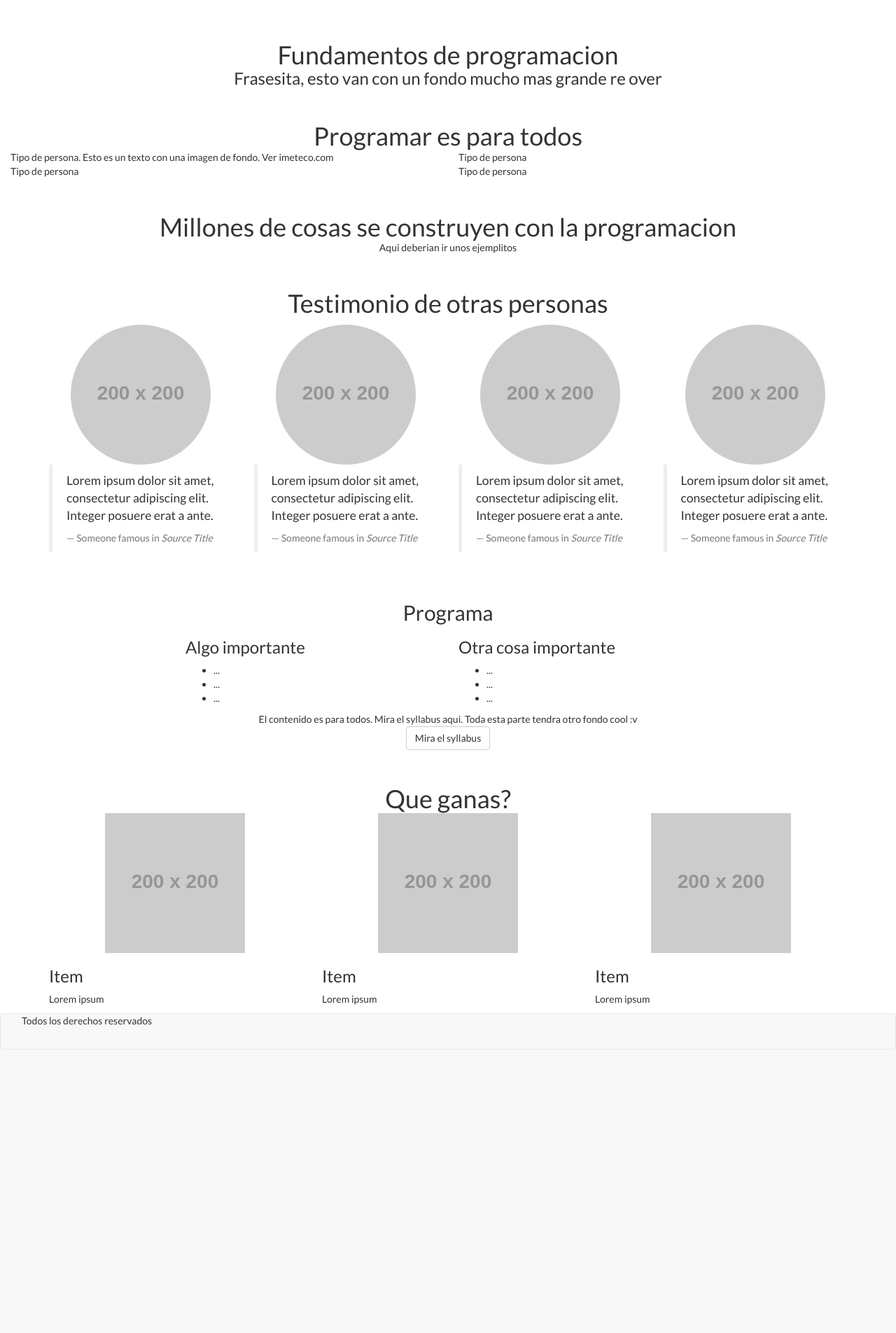
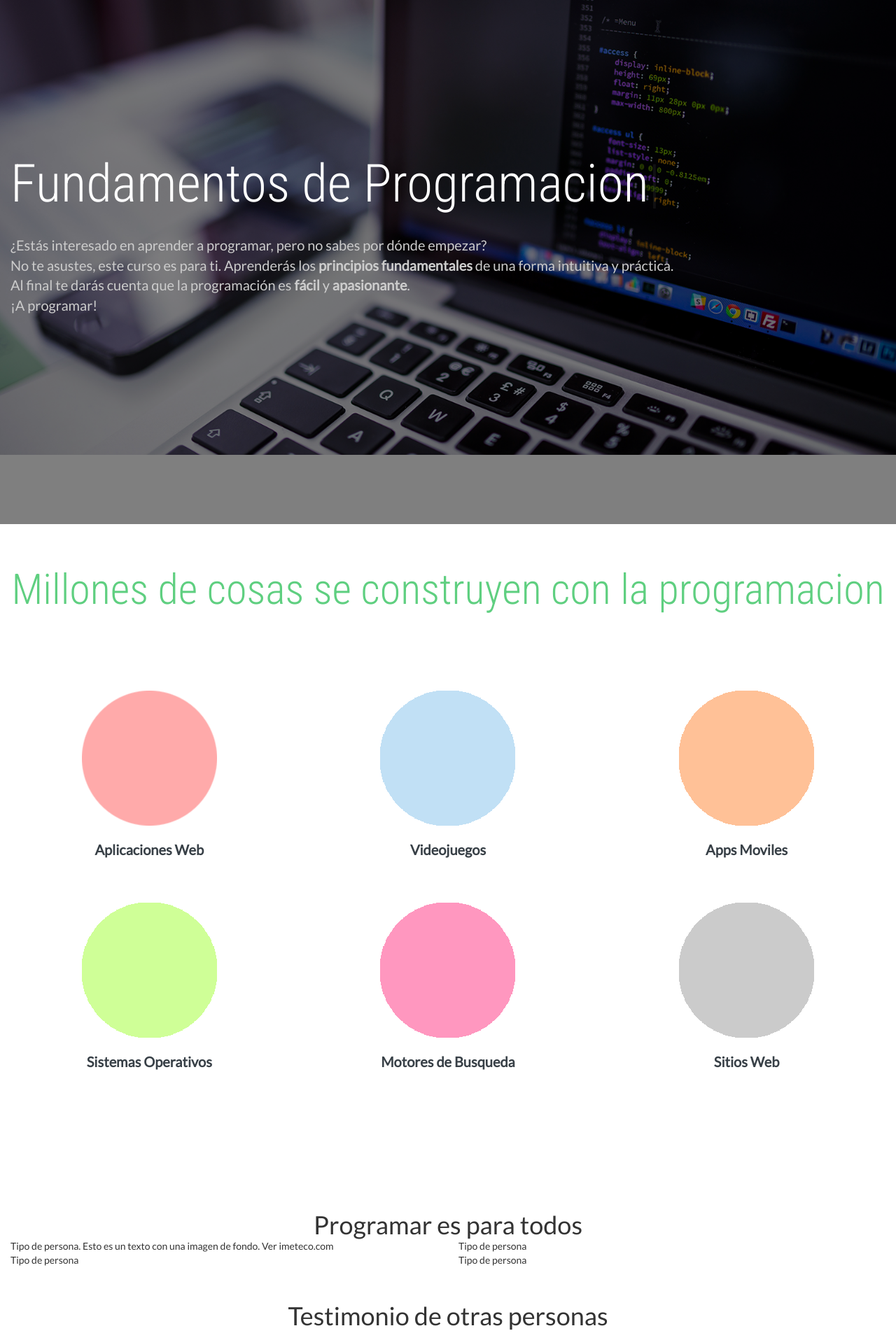
Before and after one commit to madevelascom/fundamentos, a CodeIgniter app: page /database/ in a window 1280 px wide. Shown: the part 51-1956 px from the top of the page at 70% size. Before the commit the page ends 1551 px from the top, so only its background shows below. Run offline with CodeIgniter, Linux system fonts and the light colour scheme; grey boxes labelled with a size stand in for pictures from a placeholder-image service; some libraries are stand-ins or nearby versions.

Commit message:
Cambios en el landing

```diff
--- a/application/views/frontend/footer.php
+++ b/application/views/frontend/footer.php
@@ -13,9 +13,7 @@
 		</footer>
         <script type="text/javascript" src="<?php echo base_url('public/frontend/js/jquery.min.js'); ?>"></script>
         <script type="text/javascript" src="<?php echo base_url('public/frontend/js/bootstrap.min.js'); ?>"></script>
-
+        <script type="text/javascript" src="<?php echo base_url('public/frontend/js/ivan.js'); ?>"></script>
         <script src="<?php echo base_url('public/frontend/js/jquery.smartscroll.js'); ?>"></script>
-
-
 </body>
 </html>
--- a/application/views/frontend/header.php
+++ b/application/views/frontend/header.php
@@ -12,12 +12,12 @@
 		<link rel="stylesheet" type="text/css" href="<?php echo base_url('public/frontend/css/bootstrap.min.css'); ?>">
 		<link rel="stylesheet" type="text/css" href="<?php echo base_url('public/frontend/css/responsive.css'); ?>">
 		<link rel="stylesheet" type="text/css" href="<?php echo base_url('public/frontend/css/custom-bootstrap-margin-padding.css'); ?>">
-        <link href="https://fonts.googleapis.com/css?family=Roboto:300,700" rel="stylesheet">
+        <link href="https://fonts.googleapis.com/css?family=Lato|Roboto:300|Roboto+Condensed:300" rel="stylesheet">
 
         <link rel="stylesheet" type="text/css" href="<?php echo base_url('public/frontend/fonts/stylesheet.css'); ?>" >
         <link href="https://fonts.googleapis.com/css?family=Lato" rel="stylesheet">
         <link rel="stylesheet" type="text/css" href="<?php echo base_url('public/frontend/css/made.css'); ?>" >
-
+        <link rel="stylesheet" type="text/css" href="<?php echo base_url('public/frontend/css/ivan.css'); ?>" >
         <link rel="stylesheet" type="text/css" href="<?php echo base_url('public/frontend/fonts/font-awesome.min.css'); ?>">
         <link href="https://fonts.googleapis.com/css?family=Source+Sans+Pro:300,400,700,300italic,400italic,700italic" rel="stylesheet" type="text/css">
 
--- a/application/views/frontend/index.php
+++ b/application/views/frontend/index.php
@@ -1,9 +1,128 @@
-<section class = 'pt-60'>
+<header>
+    <div class="black-background-overlay"></div>
+    <div class="container-fluid">
+        <div class="row">
+            <div class="col-lg-12">
+                <div class="header-title">
+                    <span id="typo"></span><span id="cursor">|</span>
+                </div>
+            </div>
+        </div>
+        <div class="row pt-lg-20">
+            <div class="col-lg-12">
+                <div class="header-text">
+                    <span>¿Estás interesado en aprender a programar, pero no sabes por dónde empezar?
+                    <br>
+                    No te asustes, este curso es para ti. Aprenderás los <span class="bold">principios fundamentales</span> de una forma intuitiva y práctica.
+                    <br>
+                    Al final te darás cuenta que la programación es <span class="bold">fácil</span> y <span class="bold">apasionante</span>.
+                    <br>
+                    ¡A programar!
+                    </span>
+                </div>
+            </div>
+        </div>
+    </div>
+</header>
 
-</section>
-<section id = 'init'>
-	<h1 class = 'align-center'>Fundamentos de programacion</h1>
-	<h3 class = 'align-center'>Frasesita, esto van con un fondo mucho mas grande re over</h3>
+<section id="section1" class="pt-lg-150 pb-lg-150">
+    <div class="container-fluid">
+        <div class="row">
+            <div class="col-lg-12">
+                <div class="section1-title">
+                    Millones de cosas se construyen con la programacion
+                </div>
+            </div>
+        </div>
+        <div class="row pt-lg-100">
+            <div class="col-lg-4">
+                <div class="container-fluid">
+                    <div class="row">
+                        <div class="col-lg-12">
+                            <img src="<?php echo base_url('public/frontend/img/section1-img1.png'); ?>" class="img-responsive center-block">
+                        </div>
+                    </div>
+                    <div class="row pt-lg-20">
+                        <div class="col-lg-12 section1-label">
+                            Aplicaciones Web
+                        </div>
+                    </div>
+                </div>
+            </div>
+            <div class="col-lg-4">
+                <div class="container-fluid">
+                    <div class="row">
+                        <div class="col-lg-12">
+                            <img src="<?php echo base_url('public/frontend/img/section1-img2.png'); ?>" class="img-responsive center-block">
+                        </div>
+                    </div>
+                    <div class="row pt-lg-20">
+                        <div class="col-lg-12 section1-label">
+                            Videojuegos
+                        </div>
+                    </div>
+                </div>
+            </div>
+            <div class="col-lg-4">
+                <div class="container-fluid">
+                    <div class="row">
+                        <div class="col-lg-12">
+                            <img src="<?php echo base_url('public/frontend/img/section1-img3.png'); ?>" class="img-responsive center-block">
+                        </div>
+                    </div>
+                    <div class="row pt-lg-20">
+                        <div class="col-lg-12 section1-label">
+                            Apps Moviles
+                        </div>
+                    </div>
+                </div>
+            </div>
+        </div>
+        <div class="row pt-lg-60">
+            <div class="col-lg-4">
+                <div class="container-fluid">
+                    <div class="row">
+                        <div class="col-lg-12">
+                            <img src="<?php echo base_url('public/frontend/img/section1-img4.png'); ?>" class="img-responsive center-block">
+                        </div>
+                    </div>
+                    <div class="row pt-lg-20">
+                        <div class="col-lg-12 section1-label">
+                            Sistemas Operativos
+                        </div>
+                    </div>
+                </div>
+            </div>
+            <div class="col-lg-4">
+                <div class="container-fluid">
+                    <div class="row">
+                        <div class="col-lg-12">
+                            <img src="<?php echo base_url('public/frontend/img/section1-img5.png'); ?>" class="img-responsive center-block">
+                        </div>
+                    </div>
+                    <div class="row pt-lg-20">
+                        <div class="col-lg-12 section1-label">
+                            Motores de Busqueda
+                        </div>
+                    </div>
+                </div>
+            </div>
+            <div class="col-lg-4">
+                <div class="container-fluid">
+                    <div class="row">
+                        <div class="col-lg-12">
+                            <img src="<?php echo base_url('public/frontend/img/section1-img6.png'); ?>" class="img-responsive center-block">
+                        </div>
+                    </div>
+                    <div class="row pt-lg-20">
+                        <div class="col-lg-12 section1-label">
+                            Sitios Web
+                        </div>
+                    </div>
+                </div>
+            </div>
+        </div>
+    </div>
 </section>
 
 <section id = 'paraquienes'>
@@ -24,17 +143,6 @@
 			<div class = 'col-md-6'>
 				Tipo de persona
 			</div>
-		</div>
-	</div>
-
-
-</section>
-
-<section id = 'construir'>
-	<h1 class = 'align-center'>Millones de cosas se construyen con la programacion</h1>
-	<div>
-		<div class = ''>
-			<p class = 'align-center'>Aqui deberian ir unos ejemplitos</p>
 		</div>
 	</div>
 </section>
@@ -128,4 +236,3 @@
 			</div>
 		</div>
 	</div>
-</section>
--- /dev/null
+++ b/public/frontend/css/ivan.css
@@ -0,0 +1,64 @@
+header{
+	padding-top: 260px;
+	padding-bottom: 200px;
+	background: url(../img/img1.jpg) no-repeat center;
+	width: 100%;
+	height: 100%;
+	background-attachment: fixed;
+    background-position: center;
+    background-repeat: no-repeat;
+    background-size: cover;
+}
+.black-background-overlay{
+	background-color: #000000;
+	opacity: 0.5;
+	background-position: center center;
+	content: "";
+	display: block;
+	position: absolute;
+	top: 0;
+	bottom: 0;
+	left: 0;
+	right: 0;
+	height: 100%;
+	width: 100%;
+}
+.header-title{
+	font-family: 'Roboto Condensed', sans-serif;
+	color: white;
+	font-size: 75px;
+}
+.header-text{
+	font-family: 'Lato', sans-serif;
+	color: #cccccc;
+	font-size: 20px;
+	opacity: 0;
+}
+
+/**
+ * ========================================
+ * SECTION 1
+ * ========================================
+ */
+ .section1-title{
+ 	font-family: 'Roboto Condensed', sans-serif;
+ 	font-size: 60px;
+ 	color: #5FCF80;
+ 	text-align: center;
+ }
+ .section1-label{
+ 	font-family: 'Lato', sans-serif;
+	font-size: 20px;
+	font-weight: bold;
+	color: #384047;
+	text-align: center;
+ }
+
+/**
+ * ========================================
+ * ESTILOS PARA TEXTO
+ * ========================================
+ */
+.bold{
+	font-weight: bold;
+}
```
Also changed, not shown: public/frontend/js/ivan.js (added, +48 -0 lines), public/frontend/img/img1.jpg (added), public/frontend/img/sample.jpg (added), public/frontend/img/section1-img1.png (added), public/frontend/img/section1-img2.png (added), public/frontend/img/section1-img3.png (added), public/frontend/img/section1-img4.png (added), public/frontend/img/section1-img5.png (added), public/frontend/img/section1-img6.png (added).
